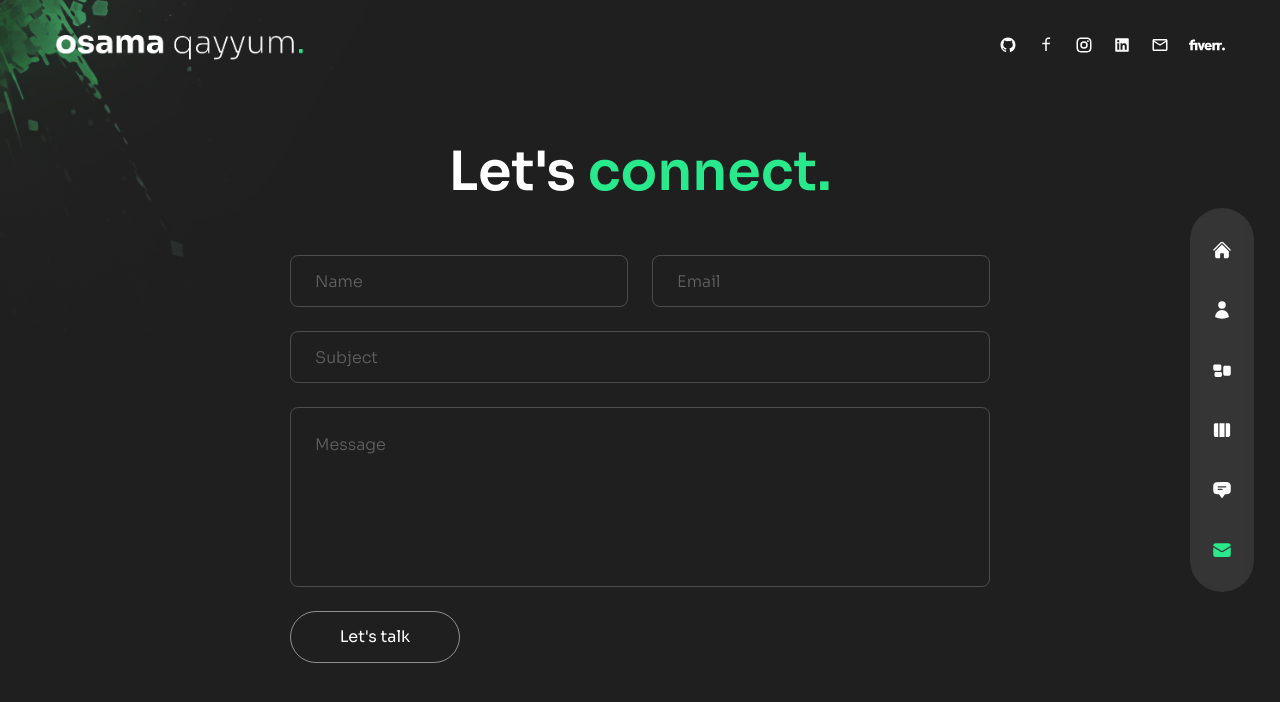
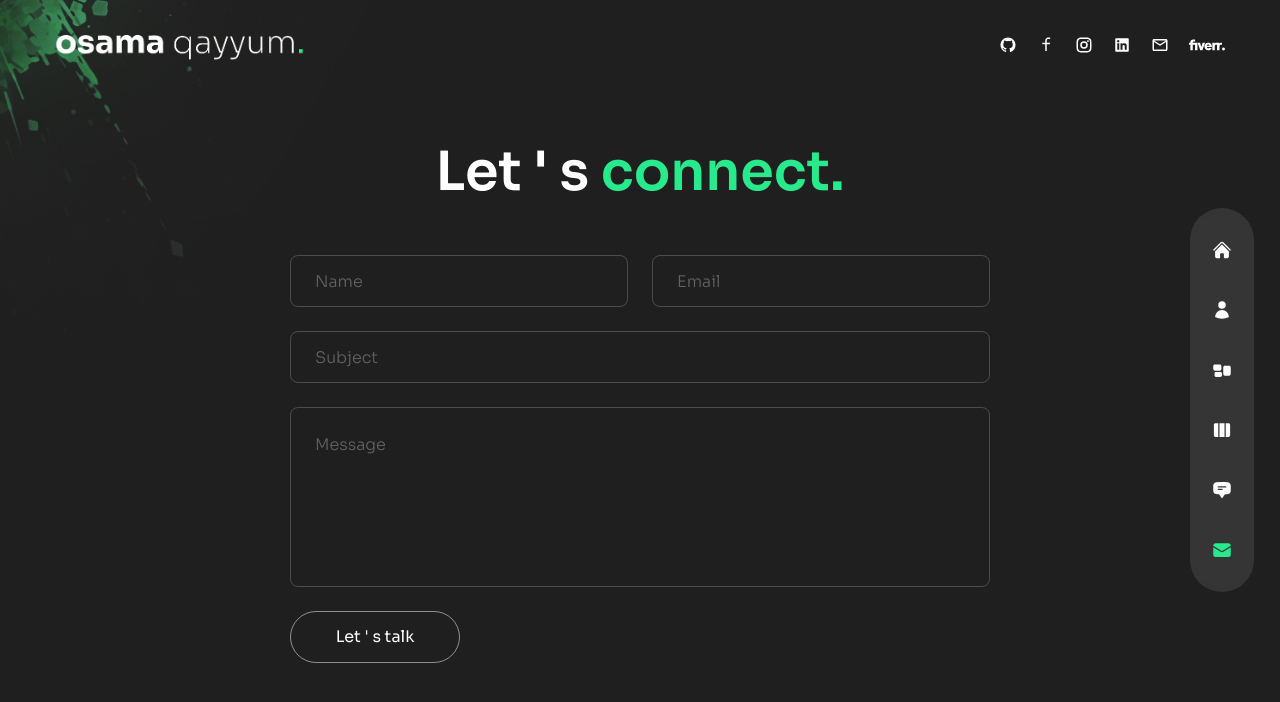
Before and after one commit to OsamaQayyum110/my-Portfolio, a Next.js app: page /contact in a window 1280 px wide. Shown: the top 702 px of the page. Built offline with nearby package versions, Linux system fonts and the light colour scheme.

Commit message:
Update index.js

```diff
--- a/pages/contact/index.js
+++ b/pages/contact/index.js
@@ -25,7 +25,7 @@
             exit="hidden"
             className="h2 text-center mb-12"
           >
-            Let's <span className="text-accent">connect.</span>
+            Let &apos; s <span className="text-accent">connect.</span>
           </motion.h2>
           {/* form */}
           <motion.form
@@ -68,7 +68,7 @@
               className=" btn rounded-full border border-white/50 max-w-[170px] px-8 transition-all duration-300 flex items-center justify-center overflow-hidden hover:border-accent group:"
             >
               <span className=" group-hover:-translate-y-[120%]  group-hover:opacity-0 transition-all duration-500">
-                Let's talk
+                Let &apos; s talk
               </span>
               <BsArrowRight className=" -translate-y-[120%] opacity-0 group-hover:flex group-hover:-translate-y-0 group-hover:opacity-100 transition-all duration-300 absolute text-[22px]" />
             </button>
```
